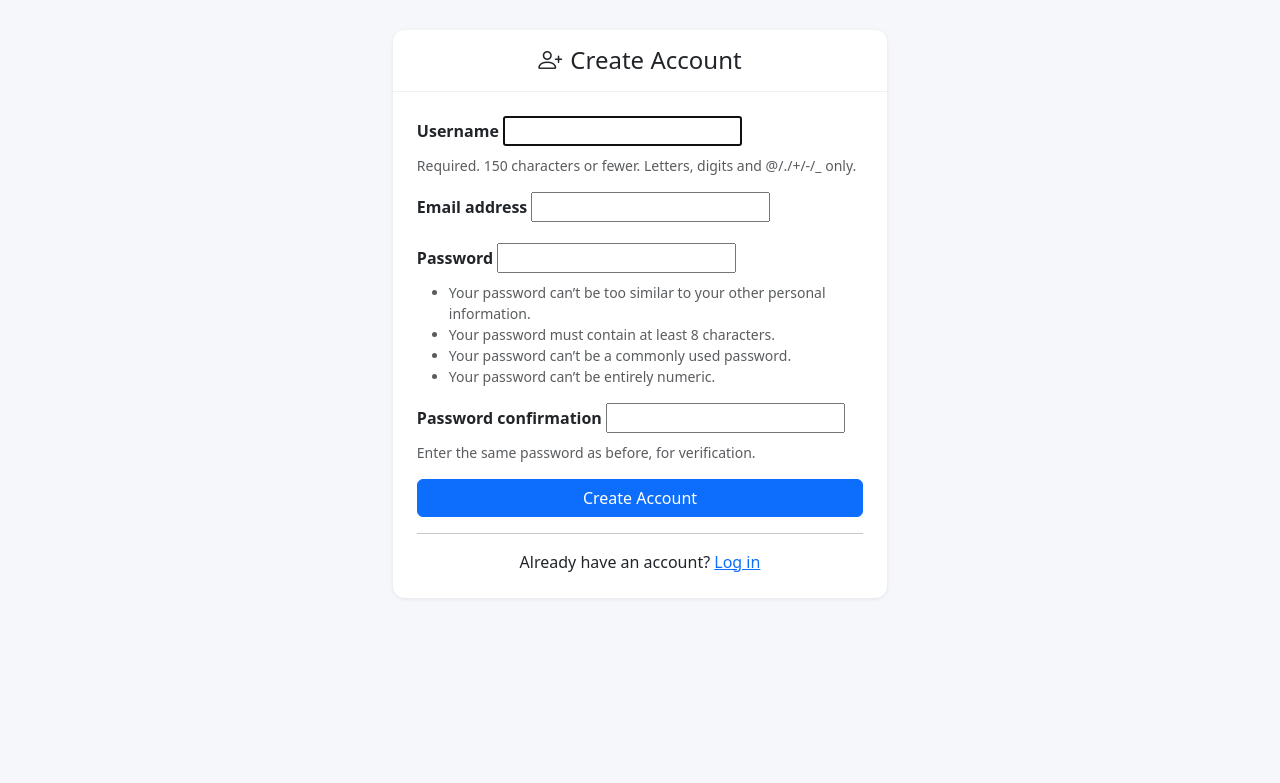
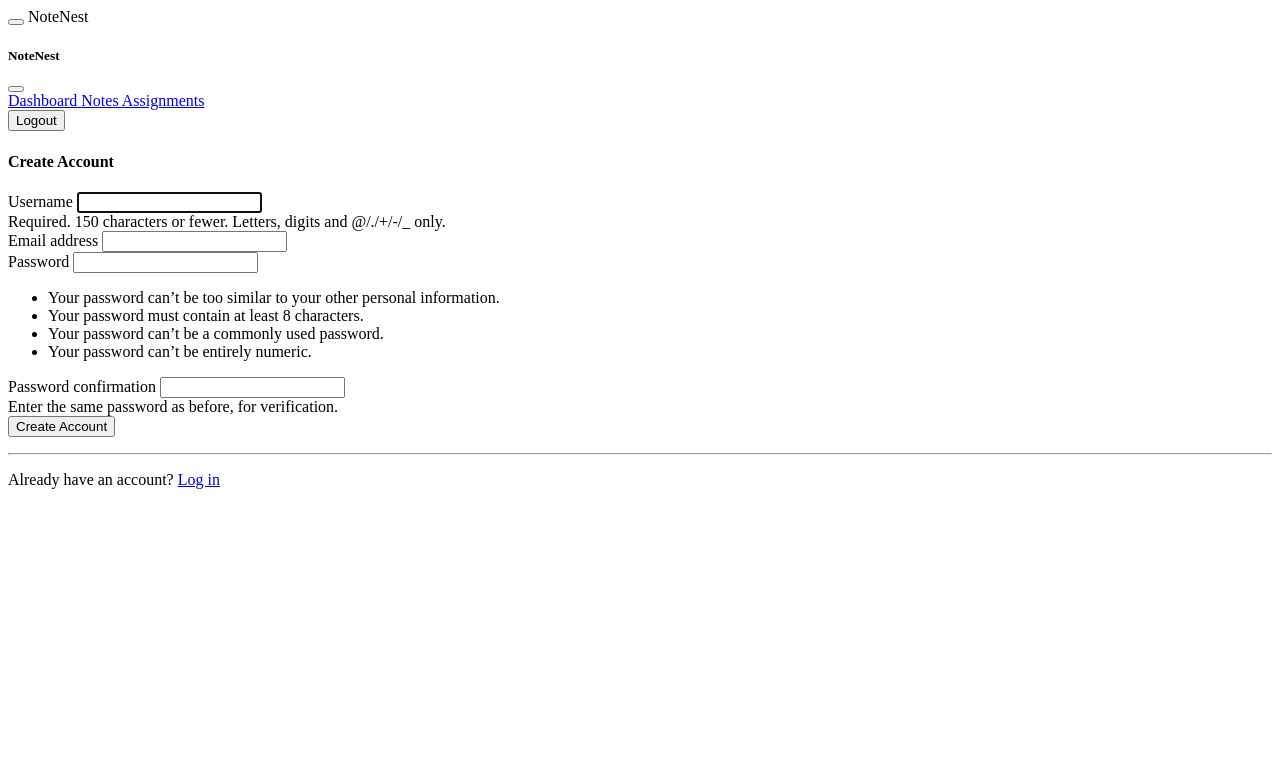
Before and after one commit to Baljeetpb16/Baljeetpb16-notes-manager, a Django app: page /accounts/signup/ in a window 1280 px wide. Shown: the top 783 px of the page. Run offline with Django 5.2, Linux system fonts and the light colour scheme; parts of the project's set-up code (start-up, migrations or seed data) failed here and were passed over.

Commit message:
Update base.html

```diff
--- a/templates/base.html
+++ b/templates/base.html
@@ -1,70 +1,57 @@
-<!DOCTYPE html>
-<html lang="en">
-<head>
-<meta charset="UTF-8">
-<meta name="viewport" content="width=device-width, initial-scale=1.0">
-<title>{% block title %}NoteNest{% endblock %}</title>
+<body>
 
-<link href="https://cdn.jsdelivr.net/npm/bootstrap@5.3.3/dist/css/bootstrap.min.css" rel="stylesheet">
-<link rel="stylesheet" href="https://cdn.jsdelivr.net/npm/bootstrap-icons@1.11.3/font/bootstrap-icons.min.css">
+<nav class="navbar navbar-light bg-white border-bottom d-md-none">
+<div class="container-fluid">
 
-{% load static %}
-<link rel="stylesheet" href="{% static 'css/style.css' %}">
+<button class="navbar-toggler" type="button" data-bs-toggle="offcanvas" data-bs-target="#mobileMenu">
+<span class="navbar-toggler-icon"></span>
+</button>
 
-<style>
-body{
-background:#f5f7fb;
-}
+<span class="fw-bold">
+<i class="bi bi-journal-bookmark-fill"></i> NoteNest
+</span>
 
-.sidebar{
-height:100vh;
-background:white;
-border-right:1px solid #e5e7eb;
-padding-top:20px;
-}
+</div>
+</nav>
 
-.sidebar a{
-display:block;
-padding:10px 20px;
-text-decoration:none;
-color:#333;
-font-weight:500;
-}
 
-.sidebar a:hover{
-background:#f1f3f5;
-}
+<div class="offcanvas offcanvas-start" tabindex="-1" id="mobileMenu">
+<div class="offcanvas-header">
+<h5 class="offcanvas-title">NoteNest</h5>
+<button type="button" class="btn-close" data-bs-dismiss="offcanvas"></button>
+</div>
 
-.sidebar .active{
-background:#0d6efd;
-color:white;
-border-radius:6px;
-margin:4px;
-}
+<div class="offcanvas-body">
 
-.main{
-padding:30px;
-}
+<a class="d-block mb-3" href="{% url 'dashboard' %}">
+<i class="bi bi-speedometer2"></i> Dashboard
+</a>
 
-.brand{
-font-size:20px;
-font-weight:700;
-padding-left:20px;
-margin-bottom:20px;
-}
+<a class="d-block mb-3" href="{% url 'notes:list' %}">
+<i class="bi bi-file-earmark-text"></i> Notes
+</a>
 
-</style>
+<a class="d-block mb-3" href="{% url 'assignments:list' %}">
+<i class="bi bi-check2-square"></i> Assignments
+</a>
 
-</head>
+<form method="post" action="{% url 'accounts:logout' %}">
+{% csrf_token %}
+<button class="btn btn-danger w-100">
+<i class="bi bi-box-arrow-right"></i> Logout
+</button>
+</form>
 
-<body>
+</div>
+</div>
+
 
 <div class="container-fluid">
 <div class="row">
 
 {% if user.is_authenticated %}
 
-<div class="col-md-2 sidebar">
+<div class="col-md-2 sidebar d-none d-md-block">
 
 <div class="brand">
 <i class="bi bi-journal-bookmark-fill"></i> NoteNest
@@ -91,11 +78,11 @@ margin-bottom:20px;
 
 </div>
 
-<div class="col-md-10 main">
+<div class="col-12 col-md-10 main">
 
 {% else %}
 
-<div class="col-md-12 main">
+<div class="col-12 main">
 
 {% endif %}
 
@@ -116,8 +103,3 @@ margin-bottom:20px;
 
 </div>
 </div>
-
-<script src="https://cdn.jsdelivr.net/npm/bootstrap@5.3.3/dist/js/bootstrap.bundle.min.js"></script>
-
-</body>
-</html>
```
